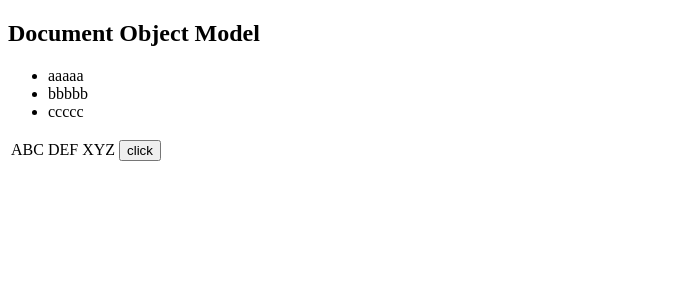
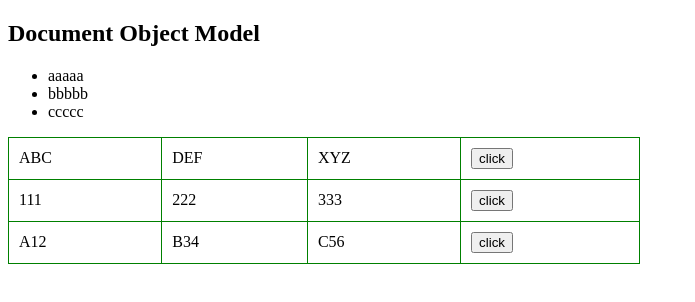
Before and after one commit to HsiaoHungWang/js_site, a plain HTML site: page DOMApi.html in a window 1280 px wide. Shown: the whole page, without its empty margins (0-695 px from the left). Drawn offline with Linux system fonts and the light colour scheme.

Commit message:
按下按鈕讀取同一列的資料

```diff
--- a/DOMApi.html
+++ b/DOMApi.html
@@ -4,6 +4,17 @@
     <meta charset="UTF-8">
     <meta name="viewport" content="width=device-width, initial-scale=1.0">
     <title>Document</title>
+    <style>
+        table{
+            border:1px solid green;
+            width:50%;
+            border-collapse: collapse;
+        }
+        table td{
+            border:1px solid green;
+            padding:10px;
+        }
+    </style>
 </head>
 <body>
     <h2 id="myH">Document Object Model</h2>
@@ -13,17 +24,43 @@
             <td>ABC</td>
             <td>DEF</td>
             <td>XYZ</td>
-            <td><button id="button1">click</button></td>
+            <td><button>click</button></td>
+        </tr>
+        <tr>
+            <td>111</td>
+            <td>222</td>
+            <td>333</td>
+            <td><button>click</button></td>
+        </tr>
+        <tr>
+            <td>A12</td>
+            <td>B34</td>
+            <td>C56</td>
+            <td><button>click</button></td>
         </tr>
     </table>
     <script>
 
-        const btnClick = document.querySelector('#button1');
+        // const btnClick = document.querySelector('#button1');
 
-        btnClick.addEventListener('click',event=>{
+        // btnClick.addEventListener('click',event=>{
+        //     console.log(event.target);
+        // })
 
-            console.log(event.target);
+       // const btns = document.querySelectorAll('table>tbody>tr>td>button');
+        const btns = document.querySelectorAll('table button');
+       // console.log(btns);
+        btns.forEach(btn => {
+            btn.addEventListener('click', event => {
+                const parent = event.target.parentNode.parentNode;
+              //  console.log(event.target.parentNode.previousSibling.previousSibling.firstChild.nodeValue);
+              console.log(parent.childNodes[1].firstChild.nodeValue);
+              console.log(parent.childNodes[3].firstChild.nodeValue);
+              console.log(parent.childNodes[5].firstChild.nodeValue);
+            })
         })
+
+
 
 //    const lis = document.getElementsByTagName('li');
 //    console.log(lis[0].firstChild.nodeValue);
```
